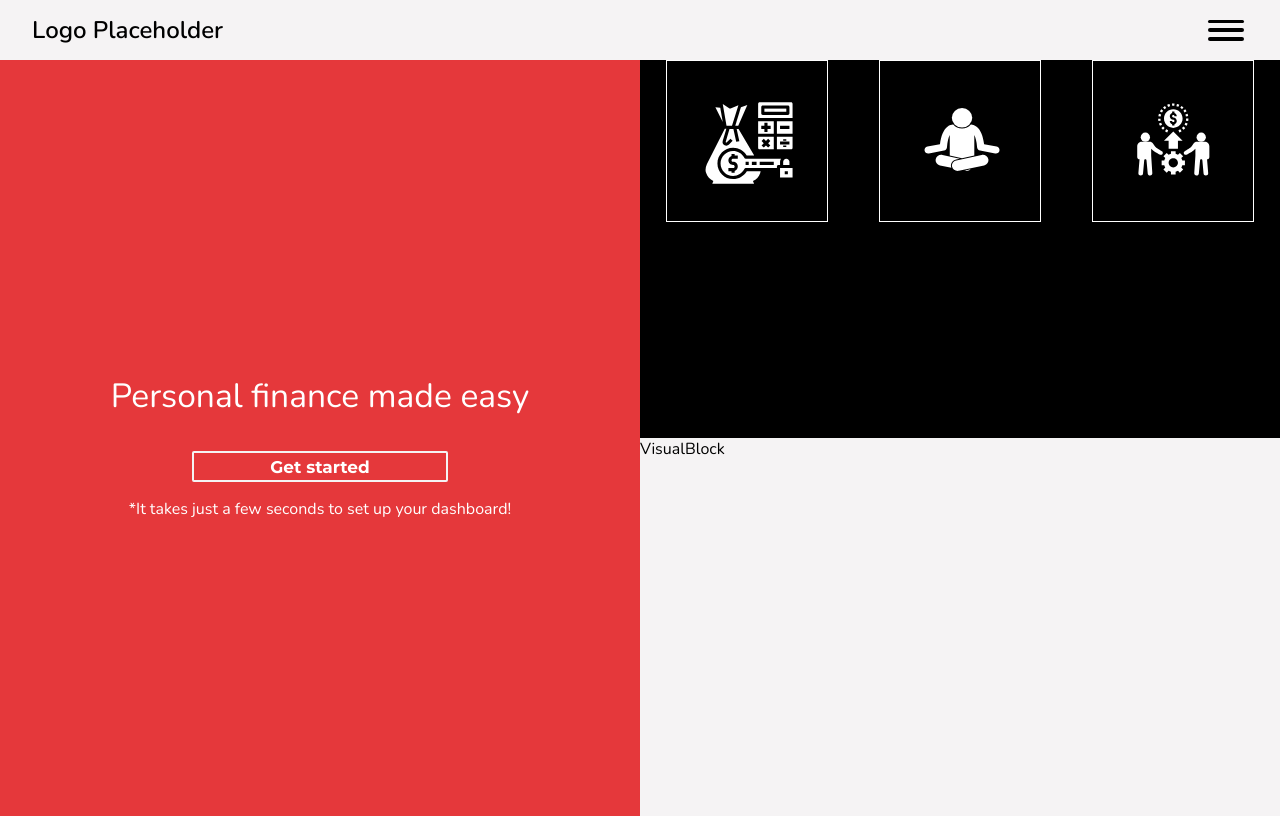
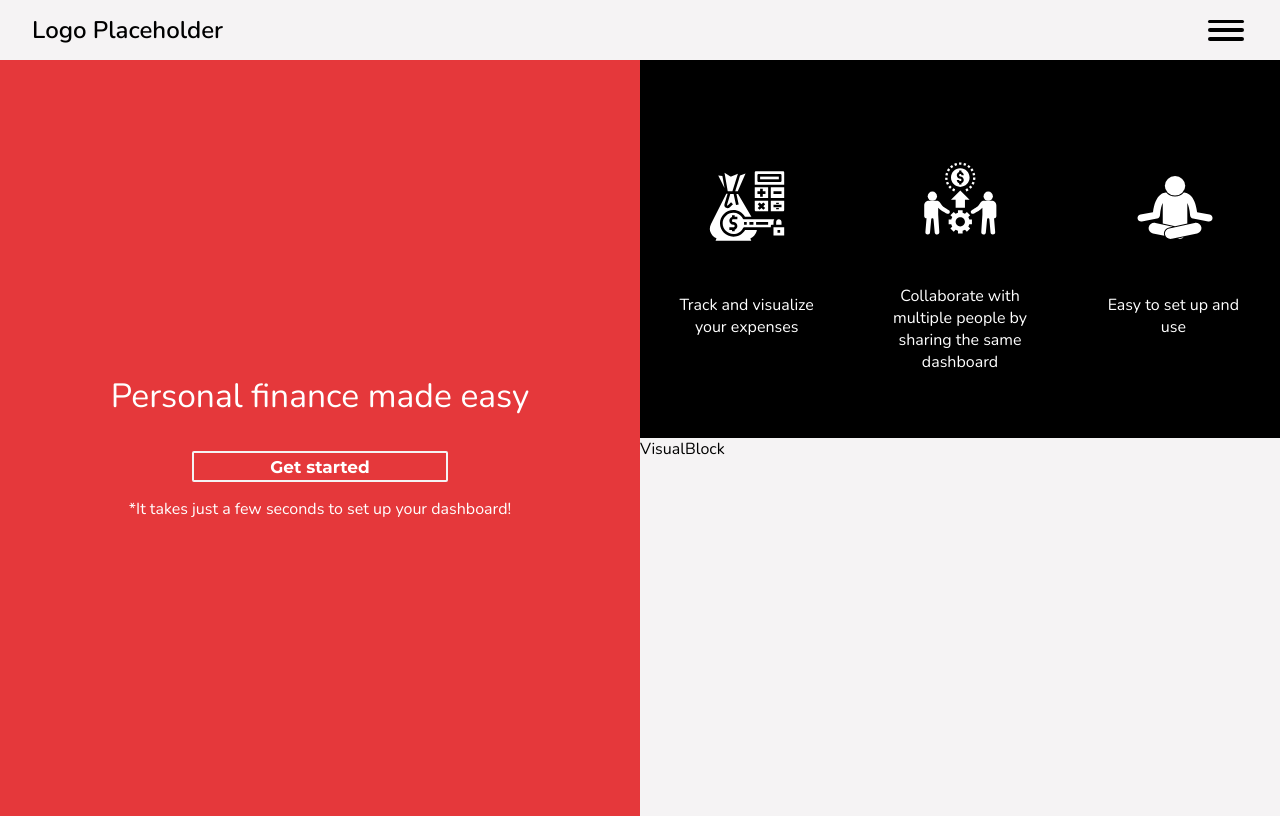
Before and after one commit to gchib00/kirowallet, a Next.js app: page / in a window 1280 px wide. Built offline with nearby package versions, Linux system fonts and the light colour scheme.

Commit message:
updated styling of AboutBlock, included texts for each item

```diff
--- a/components/Homepage/AboutBlock.tsx
+++ b/components/Homepage/AboutBlock.tsx
@@ -12,25 +12,45 @@ const MainContainer = styled.div`
   color: white;
   display: flex;
   justify-content: space-around;
+  align-items: center;
+`;
+const AboutItemContainer = styled.div`
+  min-height: 30vh;
+  width: 13vw;
+  display: flex;
+  flex-direction: column;
+  align-items: center;
 `;
 const SVGContainer = styled.div`
   width: 160px;
   height: 160px;
-  border: 1px solid white;
+`;
+const AboutItemText = styled.p`
+  margin: 5px;
+  text-align: center;
 `;
 
 const AboutBlock = () => {
   return (
     <MainContainer>
+      <AboutItemContainer>
         <SVGContainer>
           <Image src={Icon_Control} alt='control icon'/>
         </SVGContainer>
+        <AboutItemText>Track and visualize your expenses</AboutItemText>
+      </AboutItemContainer>
+      <AboutItemContainer>
+        <SVGContainer>
+          <Image src={Icon_Collaboration} alt='meditation icon'/>
+        </SVGContainer>
+        <AboutItemText>Collaborate with multiple people by sharing the same dashboard</AboutItemText>
+      </AboutItemContainer>
+      <AboutItemContainer>
         <SVGContainer>
           <Image src={Icon_Meditation} alt='meditation icon'/>
         </SVGContainer>
-      <SVGContainer>
-        <Image src={Icon_Collaboration} alt='meditation icon'/>
-      </SVGContainer>
+        <AboutItemText>Easy to set up and use</AboutItemText>
+      </AboutItemContainer>
     </MainContainer>
   );
 };
```
Also changed, not shown: components/images/iconControl.svg. Lines whose indentation alone changed are shown as unchanged.
